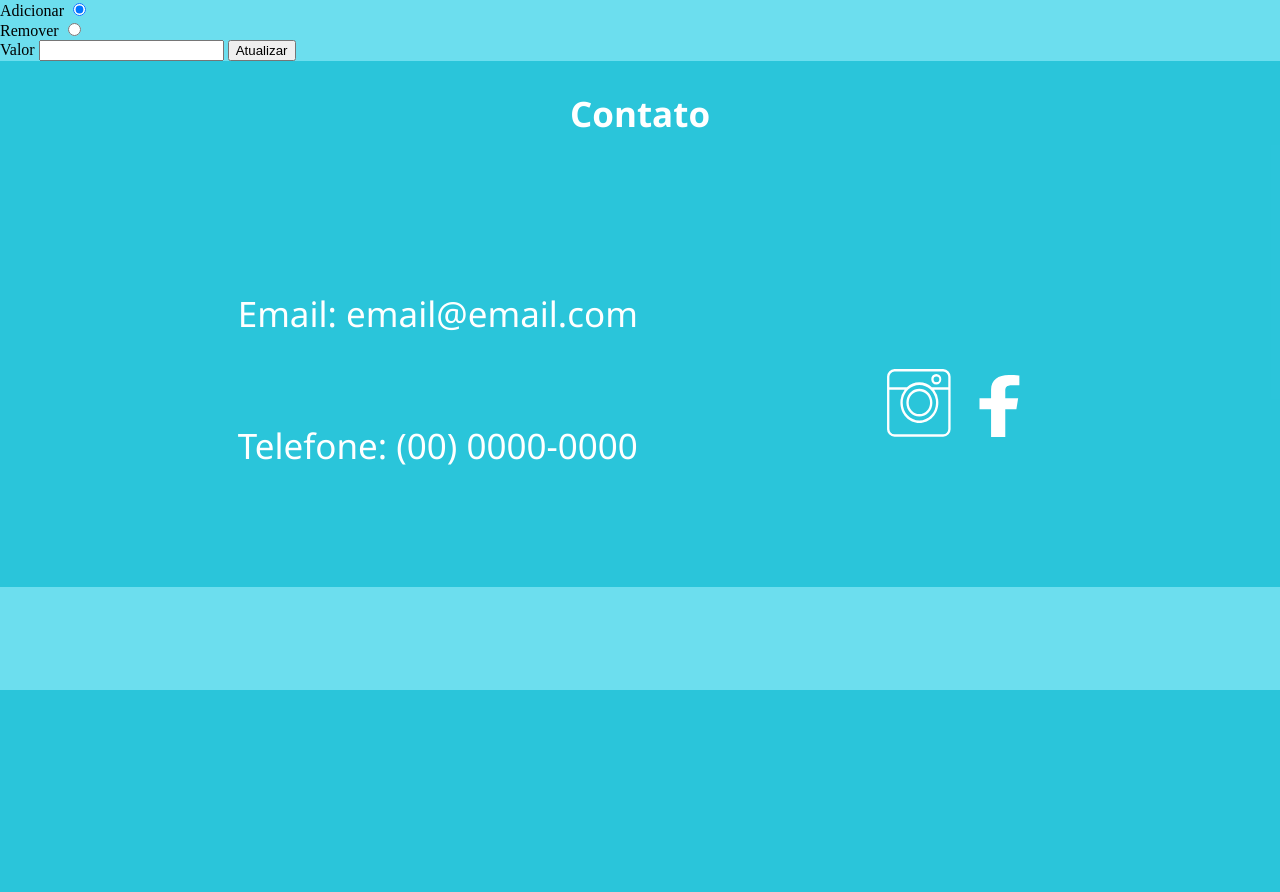
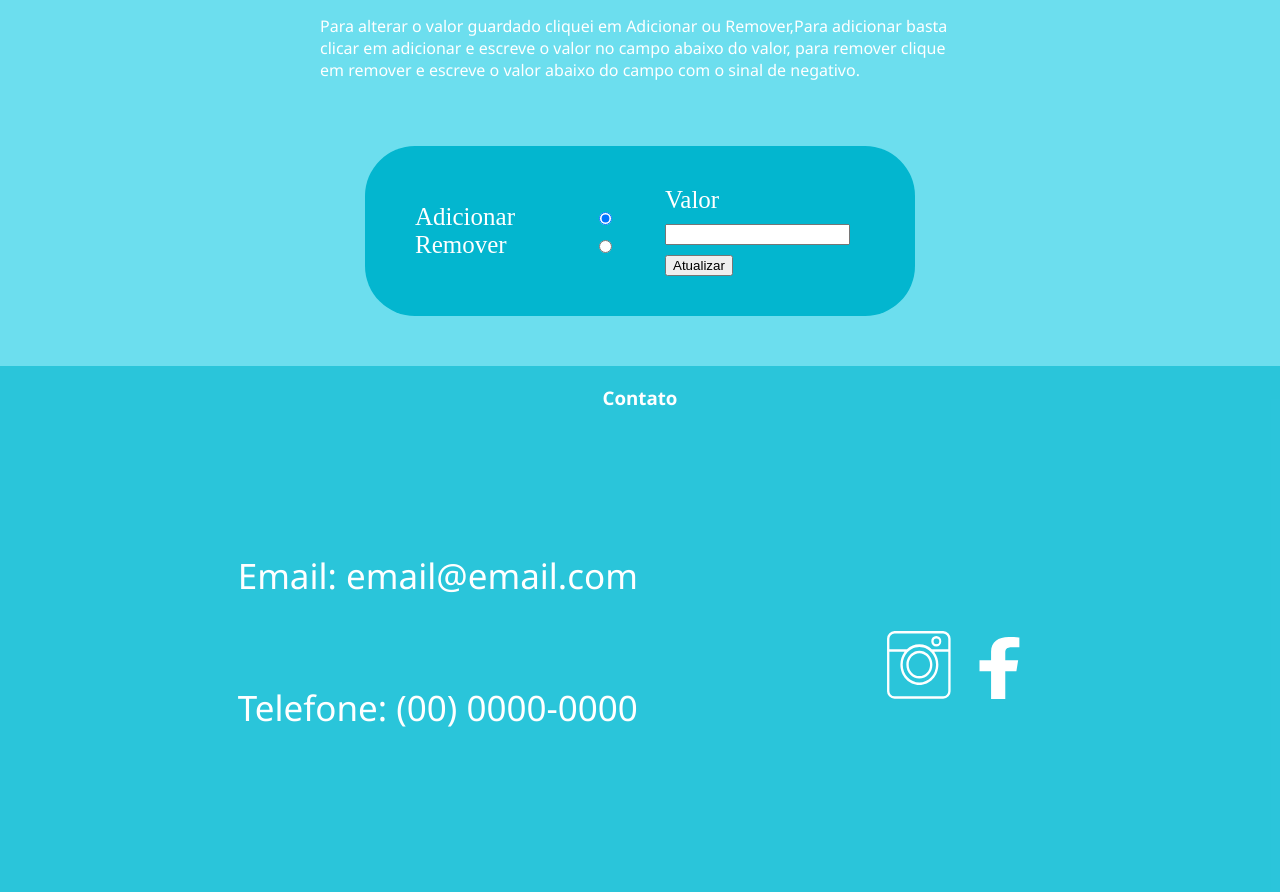
Before and after one commit to cleidianeloy/CarteiraDeSonhos, a PHP site: page /php/atualiza.php in a window 1280 px wide. Shown: the part 110-1002 px from the top of the page. Before the commit the page ends 800 px from the top, so only its background shows below. Run offline with PHP 8.4, Linux system fonts and the light colour scheme.

Commit message:
css das paginas historico, cadastro e atualizar feitos, botão para cadastro de uma nova meta funcionando

```diff
--- a/codigos/css/style.css
+++ b/codigos/css/style.css
@@ -310,6 +310,7 @@ body {
 }
 .container .nova-meta {
     width: 100%;
+    margin-bottom: 50px;
 }
 .container .nova-meta > h2 {
     font-size: 35px;
@@ -337,7 +338,6 @@ body {
     background: #03B6CF 0% 0% no-repeat padding-box;
     border-radius: 50px 50px 0px 0px;
     display: flex;
-    justify-content: center;
     align-items: center;
 }
 .titulo-meta h2 {
@@ -371,3 +371,124 @@ body {
     text-decoration: unset;
     padding: 24px 78px;
 }
+.cadastro-esqueci > a {
+    font-size: 30px;
+    text-decoration: unset !important;
+}
+.cadastro-esqueci > a:nth-child(3) {
+    display: none !important;
+}
+#cadastrometa {
+    cursor: pointer;
+    z-index: 9;
+}
+.historico > div {
+    display: flex;
+    align-items: center;
+    justify-content: center;
+}
+.historico > div > table {
+    width: 100%;
+}
+.historico > div > table > caption {
+    font-size: 30px;
+    font-weight: bold;
+    color: #fff;
+}
+.historico > div > table > tbody {
+    color: #fff;
+}
+tbody {
+    display: flex;
+    flex-direction: column;
+    align-items: center;
+    justify-content: center;
+    font-size: 20px;
+}
+.historico > div > table > tbody > tr {
+    width: 100%;
+    display: flex;
+    align-items: center;
+    justify-content: center;
+    text-align: center;
+}
+.historico > div > table > tbody > tr > td,
+.historico > div > table > tbody > tr > th{
+    width: 50%;
+}
+.data-valor:nth-child(2n) {
+    background-color: #62ccdb;
+}
+.atualizar {
+    display: flex;
+    align-content: center;
+    justify-content: center;
+    flex-direction: column;
+}
+.atualizar form {
+    font-size: 25px;
+    display: flex;
+    width: 100%;
+    align-items: center;
+    color: #fff;
+    margin-left: 50px;
+}
+.atualizar form > div {
+    display: flex;
+    flex-wrap: wrap;
+    width: 200px;
+    justify-content: space-between;
+    margin-right: 50px;
+}
+.atualizar form > div:nth-child(2) {
+    height: 100px;
+    align-items: center;
+}
+.container.cadastro-meta {
+    align-items: center;
+}
+.cadastro-meta .edicao-meta.aberto {
+    display: flex;
+    width: 50%;
+}
+.edicao-meta.aberto > form {
+    display: flex;
+    flex-direction: column;
+    width: 100%;
+    color: #fff;
+}
+.edicao-meta.aberto > form > div {
+    display: flex;
+    justify-content: space-between;
+    margin-bottom: 20px;
+}
+.edicao-meta.aberto button {
+    max-width: 250px !important;
+}
+.edicao-meta.aberto button {
+    max-width: 250px !important;
+    height: 32px;
+    background: #EDFD3E 0% 0% no-repeat padding-box;
+    border-radius: 51px;
+    border: unset;
+    font-size: 20px;
+    margin-bottom: 29px;
+}
+.edicao-meta.aberto > form > div > input {
+    border-radius: 50px;
+    text-indent: 10px;
+    border: unset;
+}
+.atualizar > .atualizar-valores {
+    height: 170px;
+    background: #03B6CF 0% 0% no-repeat padding-box;
+    border-radius: 50px;
+    display: flex;
+    align-items: center;
+    margin: 50px auto;
+}
+.atualizar > p {
+    width: 50%;
+    margin: 0 auto;
+    padding: 15px;
+}
--- a/codigos/php/atualiza.php
+++ b/codigos/php/atualiza.php
@@ -30,19 +30,21 @@ require_once "funcoes/funcoes.inc.php";
 			 </div>
 		</header>
 
-		<section class="historico">
+		<section class="atualizar">
+		<p>Para alterar o valor guardado cliquei em Adicionar ou Remover,Para adicionar basta clicar em adicionar e escreve o valor no campo abaixo do valor, para remover clique em remover e escreve o valor abaixo do campo com o sinal de negativo.</p>
+			<div class="atualizar-valores">
+				 <form method="POST">
 					<div>
-
-				 <form method="POST">
 						<label>Adicionar</label>
 						<input onclick="trocaMin()" type="radio" name="tipoValor" id="adicionar" value="adicionar" checked="">
-				 	<br>
 						<label>Remover</label>
 						<input onclick="trocaMax()" type="radio" name="tipoValor" id="remover" value="remover">
-				 	<br>
+					</div>
+					<div>
 						<label>Valor</label>
 						<input type="number" id="valor-depositado" name="valor-depositado">
 						<button type="submit" name="atualizar-meta">Atualizar</button>
+					</div>
 				 </form>
 
 				 <script type="text/javascript">
@@ -67,7 +69,7 @@ require_once "funcoes/funcoes.inc.php";
 
 		<section class="footer">
 			<div  class="container">
-				<h1>Contato</h1>
+				<h3>Contato</h3>
 				<div class="contato">
 					<div>
 						<p>Email:  email@email.com</p>
--- a/codigos/php/banco/classe-historico.inc.php
+++ b/codigos/php/banco/classe-historico.inc.php
@@ -51,7 +51,7 @@ class Historico
 
 				$data = htmlentities($registro[1],ENT_QUOTES,"UTF-8") ;
 		 		$valor = htmlentities($registro[2],ENT_QUOTES,"UTF-8") ;
-				echo "<tr>
+				echo "<tr class='data-valor'>
 			       <td> $data  </td>
 			       <td> $valor  </td>
 			      </tr>";
--- a/codigos/php/cadastro.php
+++ b/codigos/php/cadastro.php
@@ -11,6 +11,7 @@ require_once "funcoes/funcoes.inc.php";
 	<title>Cadastro</title>
 	<link rel="shortcut icon" href="../../midias/imagem/logo.svg" type="image/x-icon" />
 	<link rel="stylesheet" type="text/css" href="../css/style.css">
+	<script type="text/javascript" src= "../javascript/functions"></script>
 
 </head>
 <body>
```
Also changed, not shown: codigos/javascript/functions.js (+12 -2 lines), codigos/php/paginaUsuario.php (+13 -28 lines). Lines whose indentation alone changed are shown as unchanged.
